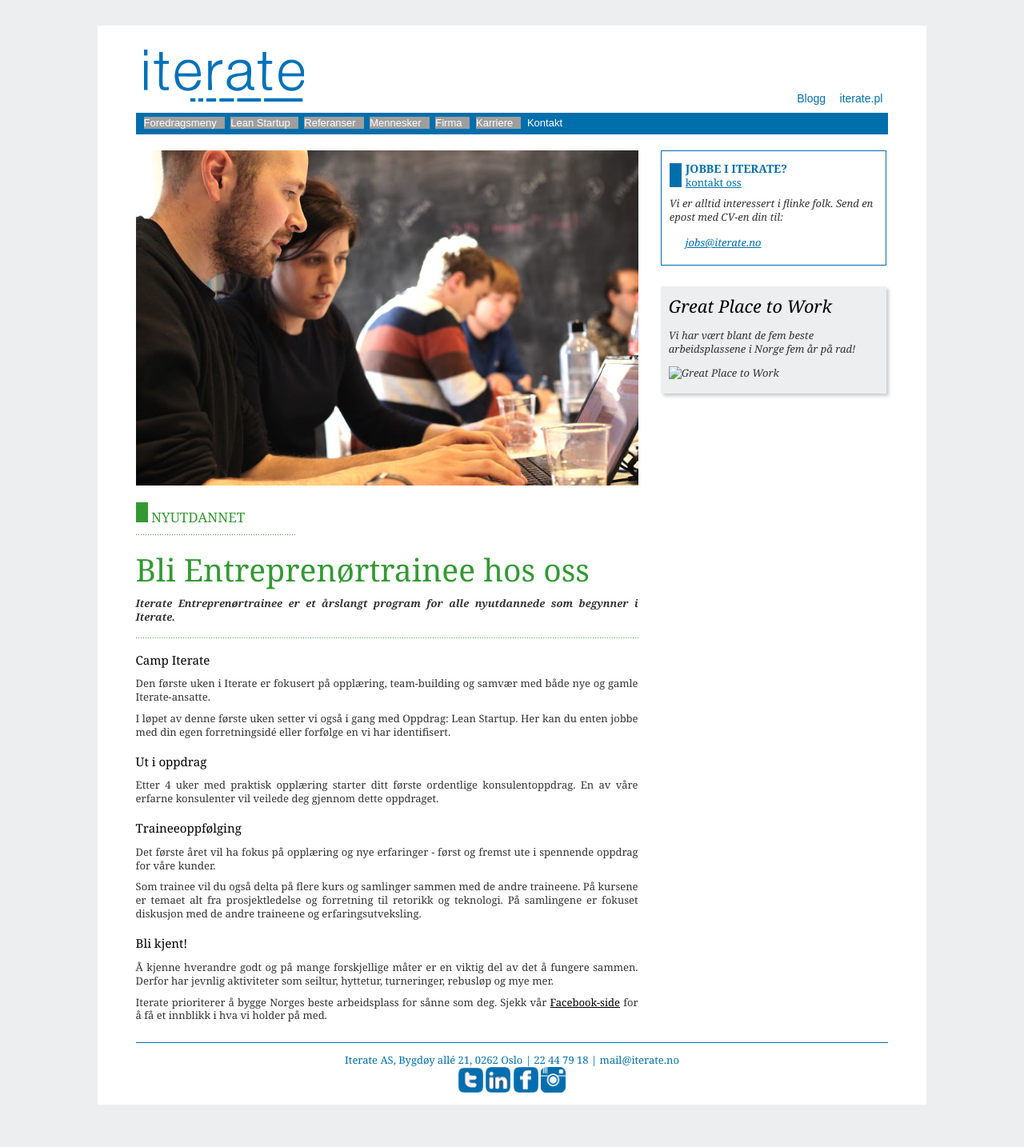
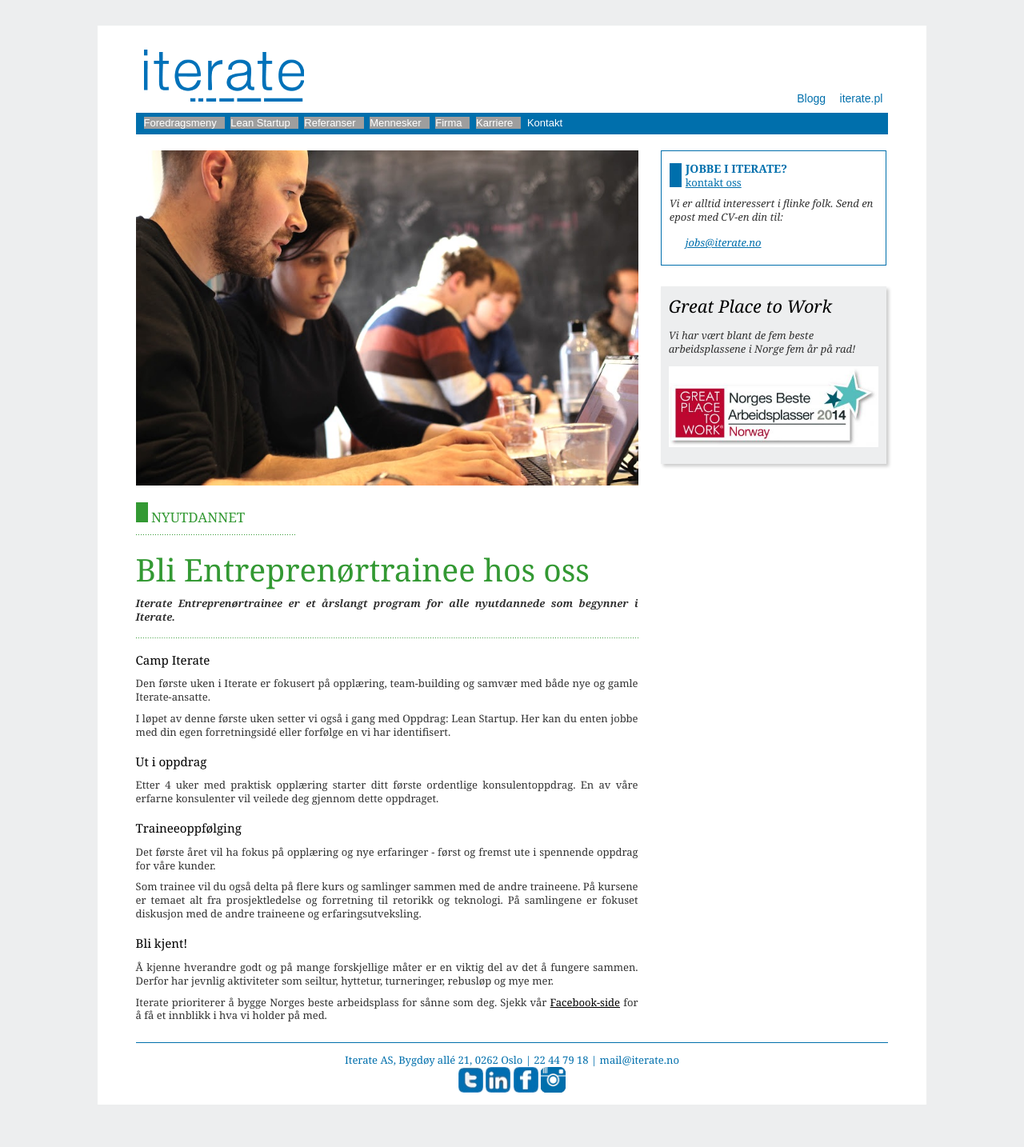
Before and after one commit to therese1g1/iterate.github.com, a Jekyll site: the page built from karriere/index.html, in a window 1280 px wide. Shown: the whole page at 80% size. Built offline with Jekyll 4.4.1, drawn with Linux system fonts in a browser that asks for light colours; grey boxes are pictures that could not be loaded.

Commit message:
fix a fail link

```diff
--- a/index.html
+++ b/index.html
@@ -184,7 +184,7 @@ title: Iterate
 
     <h1>Great Place to Work</h1>
     <p>Vi har vært blant de fem beste arbeidsplassene i Norge fem år på rad!</p>
-    <p class="center"><img src="gptw_2014.jpg" alt="Great Place to Work"></p>
+    <p class="center"><img src="/static/images/gptw_2014.jpg" alt="Great Place to Work"></p>
 
  </div>
 
--- a/karriere/index.html
+++ b/karriere/index.html
@@ -116,7 +116,7 @@ title: Iterate
         <div class="notat">
             <h1>Great Place to Work</h1>
             <p>Vi har vært blant de fem beste arbeidsplassene i Norge fem år på rad!</p>
-            <p class="center"><img src="gptw_2014.jpg" alt="Great Place to Work"></p>
+            <p class="center"><img src="/static/images/gptw_2014.jpg" alt="Great Place to Work"></p>
         </div>
     </aside>
 
```
